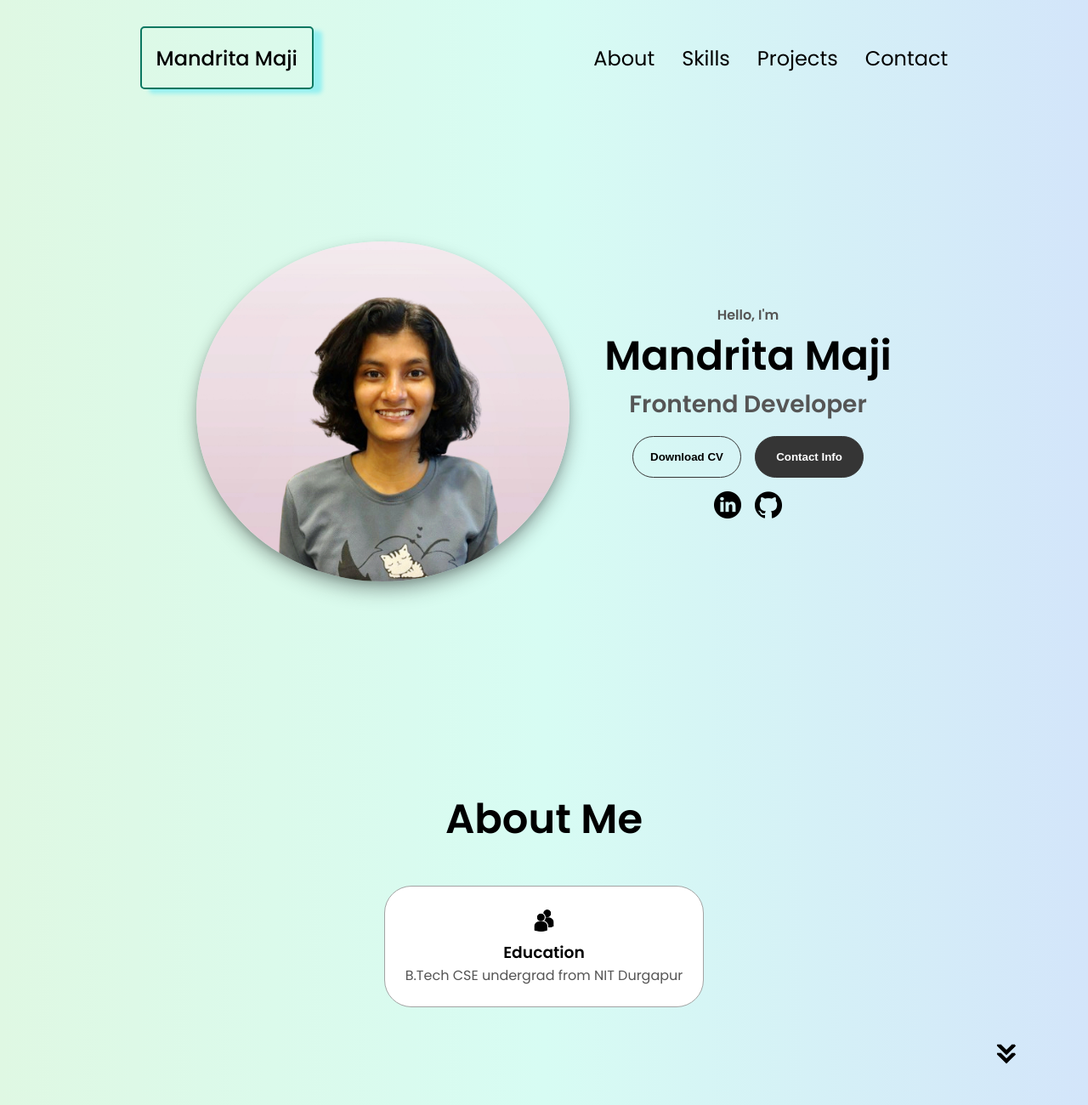
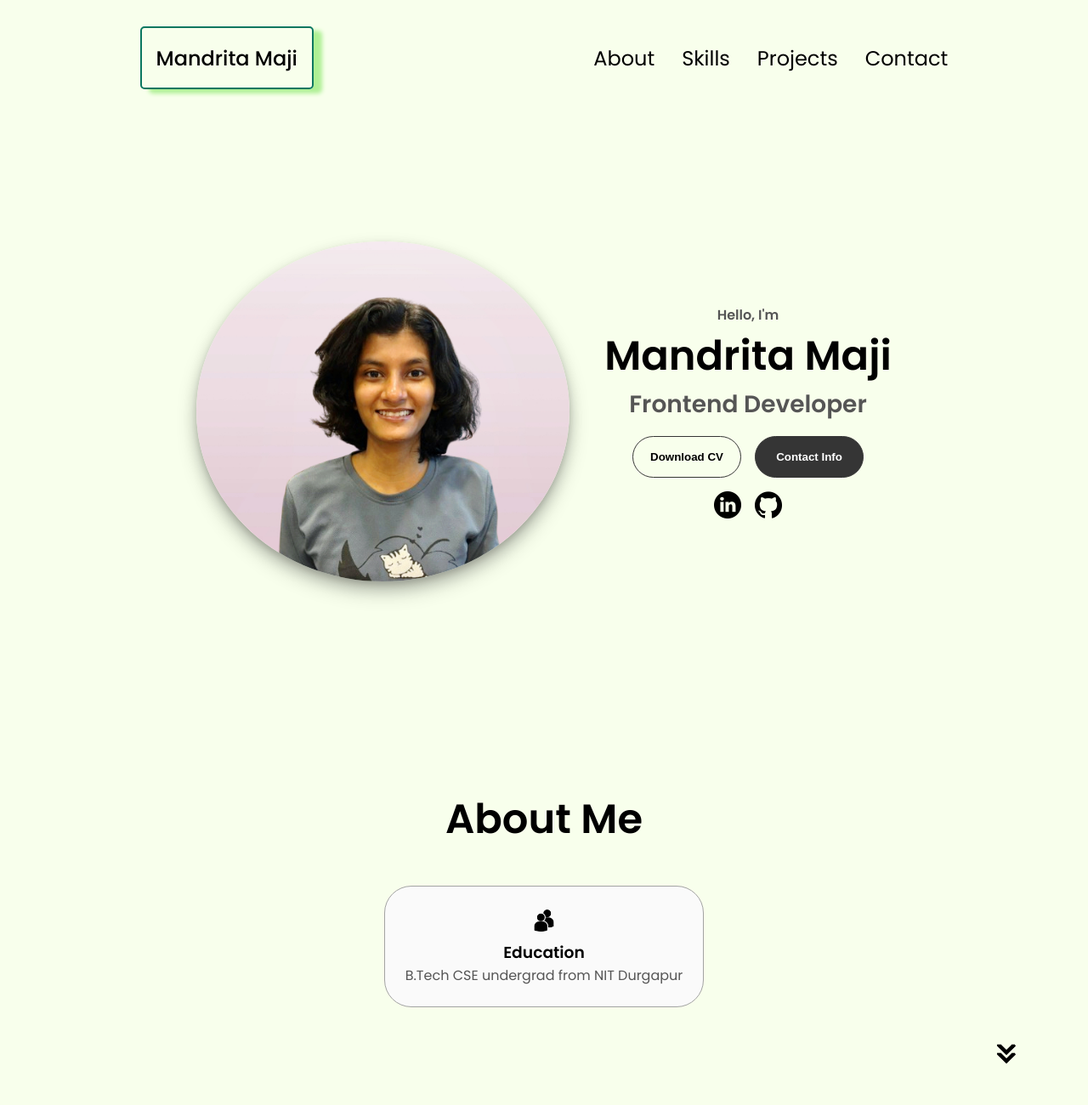
Before and after one commit to MANDRITA-MAJI/Portfolio_web, a plain HTML site: page index.html in a window 1280 px wide. Shown: the top 1300 px of the page at 85% size. Drawn offline with Linux system fonts and the light colour scheme.

Commit message:
changed bgc

```diff
--- a/style.css
+++ b/style.css
@@ -7,8 +7,9 @@
 
 body {
   font-family: "Poppins", sans-serif;
-  background: #d7fadd;
-background: linear-gradient(90deg, rgb(223, 248, 227) 0%, rgb(215, 252, 243) 50%, rgb(211, 229, 250) 100%);
+  background-color: #f8ffec;
+  /* background: #d7fadd;
+background: linear-gradient(90deg, rgb(223, 248, 227) 0%, rgb(215, 252, 243) 50%, rgb(211, 229, 250) 100%); */
 }
 
 html {
@@ -68,7 +69,7 @@ a:hover {
     width: 200px;
     border: 2px solid rgb(11, 119, 96);
     border-radius: 5px;
-    box-shadow: 10px 5px 5px rgb(149, 240, 240);
+    box-shadow: 10px 5px 5px rgb(175, 240, 149);
 }
 .logo:hover{
     cursor: default;
@@ -344,6 +345,7 @@ section {
   display: flex;
   justify-content: center;
   flex-direction: column;
+
 }
 
 .article-container {
@@ -364,6 +366,10 @@ article {
 
 article .icon {
   cursor: default;
+}
+.details-container{
+  background: rgb(250, 250, 250);
+
 }
 /* PROJECTS SECTION */
 
```
